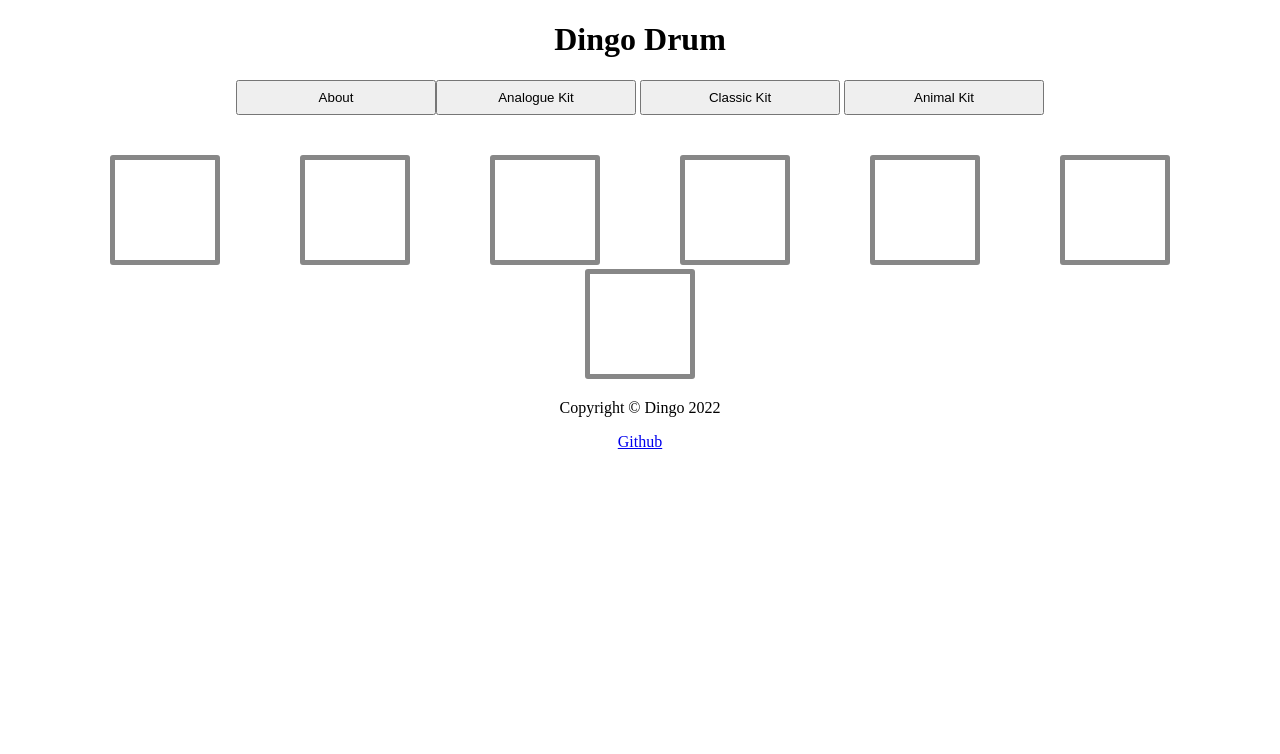
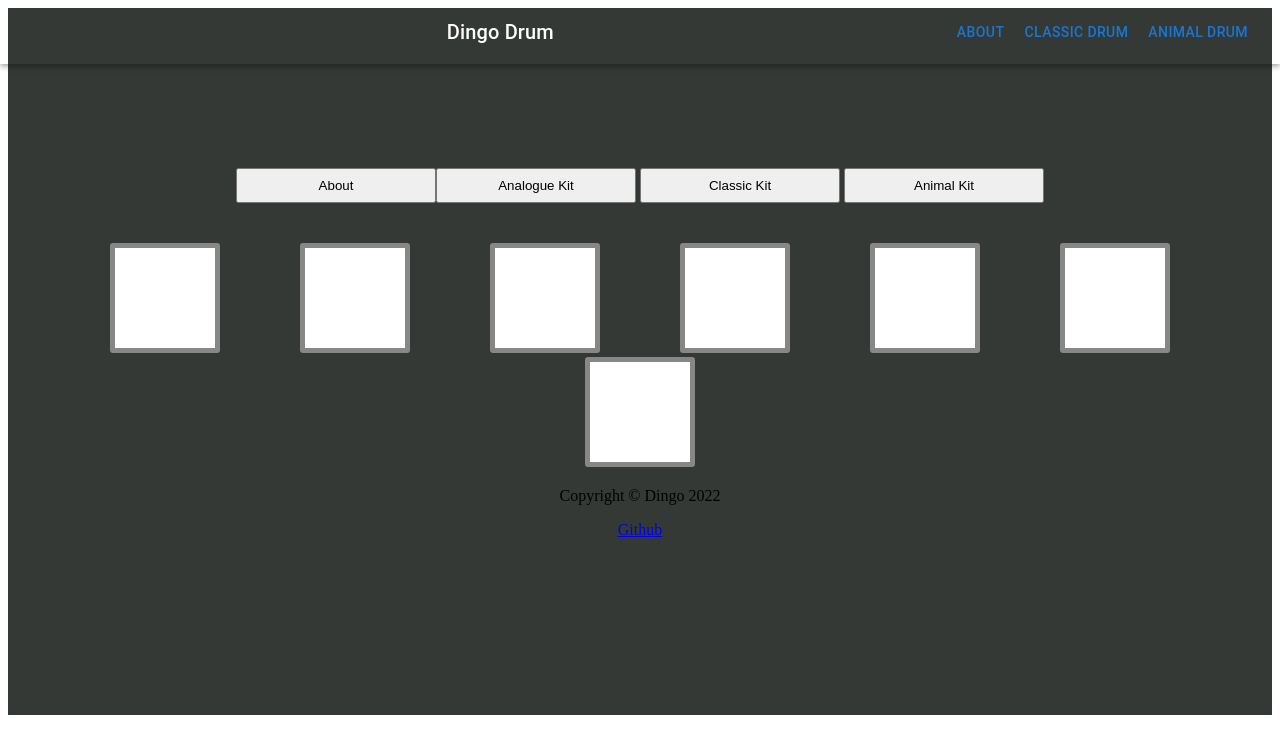
Before and after one commit to anthonymarkreynolds/Dingo-Drum, a React (Create React App) app: page /ClassicDrumPads in a window 1280 px wide. Shown: the top 754 px of the page. Built offline with nearby package versions, Linux system fonts and the light colour scheme.

Commit message:
add navbar for styling

```diff
--- a/src/App.js
+++ b/src/App.js
@@ -8,11 +8,24 @@ import AnaloguePads from "./components/AnaloguePads";
 import { Btn } from "./components/styled";
 import About from "./components/About";
 import Footer from "./components/Footer";
+import ButtonAppBar from "./components/Navbar";
+import Container from "@mui/material/Container";
+import Box from '@mui/material/Box';
+import Typography from '@mui/material/Typography';
+
 
 function App() {
   return (
     <div className="App">
-      <h1>Dingo Drum</h1>
+      <Box sx={{bgcolor: '#353935', py:20, margin: 0 }}>
+
+      <Container maxWidth="lg">
+          <ButtonAppBar
+            title="Dingo Drum"
+          ></ButtonAppBar>
+        </Container>
+
+        {/* <h1>Dingo Drum</h1> */}
 
         <div className="btn-group">
           <Link to="/About">
@@ -39,6 +52,7 @@ function App() {
         </Routes>
 
         <Footer />
+      </Box>
     </div>
   );
 }
--- /dev/null
+++ b/src/components/Navbar.jsx
@@ -0,0 +1,35 @@
+import * as React from 'react';
+import AppBar from '@mui/material/AppBar';
+import Box from '@mui/material/Box';
+import Toolbar from '@mui/material/Toolbar';
+import Typography from '@mui/material/Typography';
+import Button from '@mui/material/Button';
+import IconButton from '@mui/material/IconButton';
+// import MenuIcon from '@mui/icons-material/Menu';
+import { Link } from "react-router-dom";
+
+export default function ButtonAppBar() {
+  return (
+    <Box sx={{ flexGrow: 1}}>
+      <AppBar position="fixed" style={{ background: 'transparent', margin: 0 }}>
+        <Toolbar>
+        <IconButton
+            size="large"
+            edge="start"
+            color="inherit"
+            aria-label="menu"
+            sx={{ mr: 2 }}
+          >
+          </IconButton>
+          <Typography variant="h6" component="div" sx={{ flexGrow: 1 }}>
+            Dingo Drum
+          </Typography>
+          {/* <Button color="inherit">Login</Button> */}
+          <Link to="/About" ><Button >About</Button></Link>&nbsp;
+        <Link to="/ClassicDrumPads" ><Button >Classic Drum</Button></Link>&nbsp;
+        <Link to="/AnimalPads"><Button >Animal Drum</Button></Link>
+        </Toolbar>
+      </AppBar>
+    </Box>
+  );
+}
```
Also changed, not shown: 1 other file (tests, documents, lock files or other folders). Lines whose indentation alone changed are shown as unchanged.
